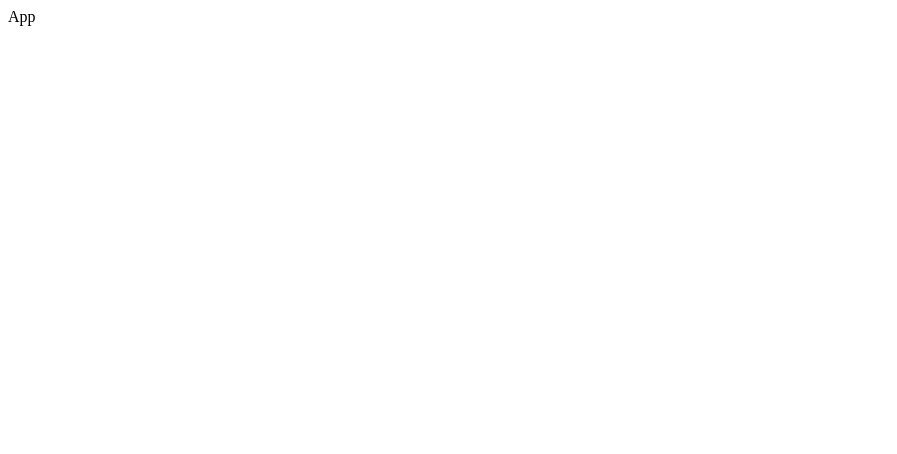
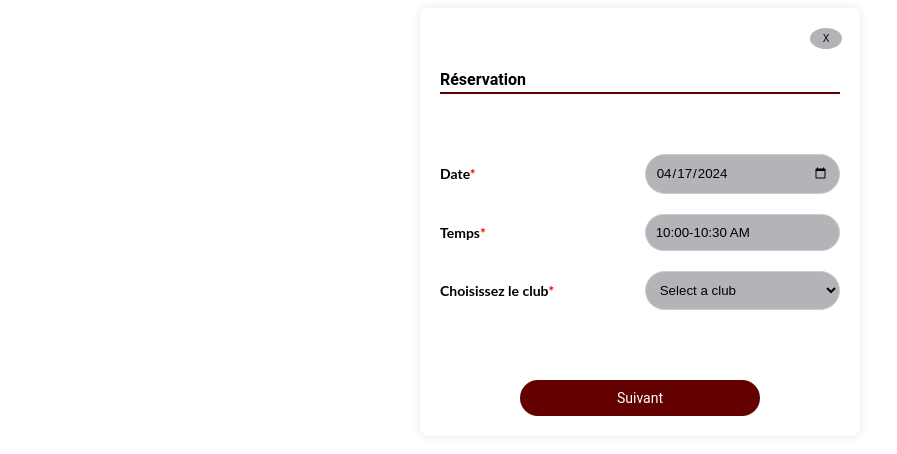
Before and after one commit to Y0srgh/ORGA, a React (Vite) app in the folder Frontend/: page /reserver in a window 1280 px wide. Shown: the top 454 px of the page, without its empty margins (0-897 px from the left). Built offline with nearby package versions, Linux system fonts and the light colour scheme.

Commit message:
added routes to the forms

```diff
--- a/Frontend/src/App.jsx
+++ b/Frontend/src/App.jsx
@@ -1,9 +1,25 @@
 import React from 'react'
 
-const App = () => {
+import { BrowserRouter as Router, Routes, Route } from 'react-router-dom';
+import ParentComponent from './Components/Reserver/ParentComponent';
+import ReserverTimeDate from './Components/Reserver/ReserverTimeDate';
+import ReserverSalleform from './Components/Reserver/ReserverSalleform';
+
+function App() {
+
+
   return (
-    <div>App</div>
-  )
+    <Router>
+      <div className="App">
+      <Routes>
+
+        <Route exact path="/reserver" element={<ParentComponent/>} />
+        <Route exact path="./components/Reserver/ReserverTimeDate" element={<ReserverTimeDate/>} />
+        <Route exact path="./components/Reserver/ReserverSalleform" element={<ReserverSalleform/>} />
+       </Routes>
+       </div>
+    </Router>
+  );
 }
 
 export default App
```
